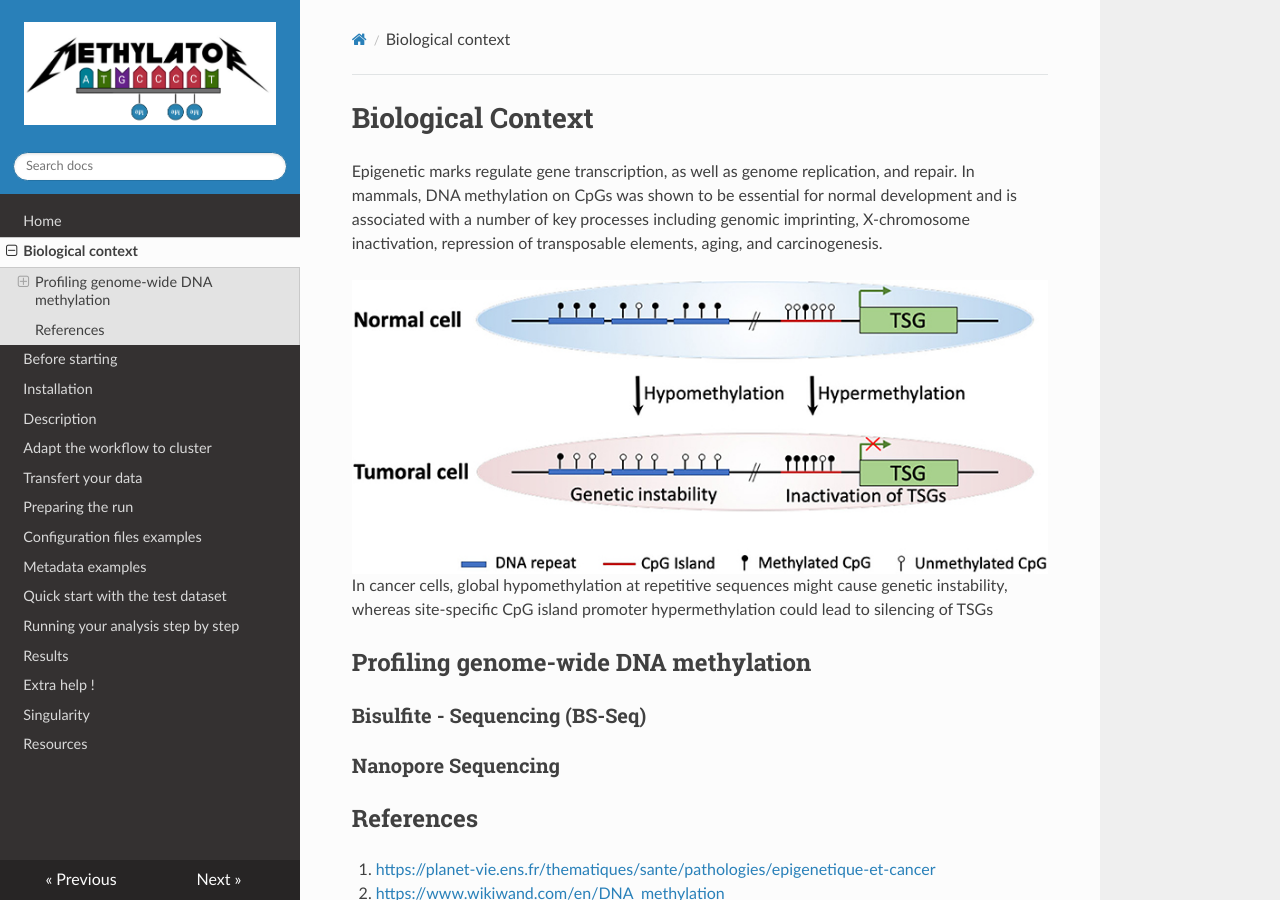
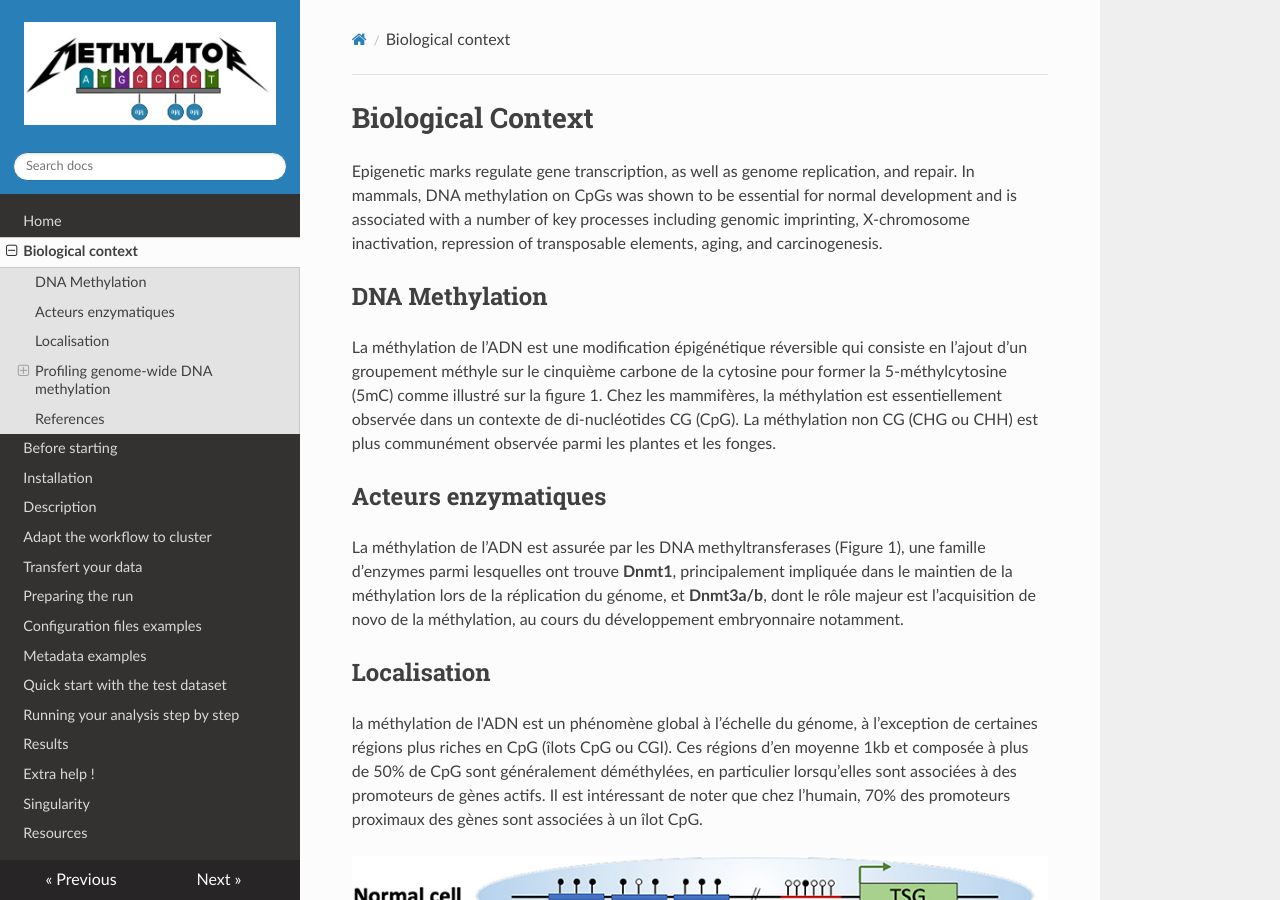
Before and after one commit to parisepigenetics/Methylator-Documentation, an MkDocs documentation site: the page built from docs/biological_context.md, in a window 1280 px wide and 900 px high. Built offline with MkDocs 1.6.1, drawn with Linux system fonts in a browser that asks for light colours; nearby versions of some CDN libraries.

Commit message:
Update biological_context.md

```diff
--- a/docs/biological_context.md
+++ b/docs/biological_context.md
@@ -1,9 +1,21 @@
 # Biological Context
-
 
 Epigenetic marks regulate gene transcription, as well as genome replication, and repair. In mammals, DNA methylation on CpGs was shown to be
 essential for normal development and is associated with a number of key processes including genomic imprinting, X-chromosome inactivation, repression of
 transposable elements, aging, and carcinogenesis.
+
+##  DNA Methylation
+La méthylation de l’ADN est une modification épigénétique réversible qui consiste en l’ajout d’un groupement méthyle sur le cinquième carbone de la cytosine pour former la 5-méthylcytosine (5mC) comme illustré sur la figure 1. Chez les mammifères, la méthylation est essentiellement observée dans un contexte de di-nucléotides CG (CpG). La méthylation non  CG (CHG ou CHH) est plus communément
+observée parmi les plantes et les fonges.
+
+## Acteurs enzymatiques
+La méthylation de l’ADN est assurée par les DNA methyltransferases (Figure 1), une famille d’enzymes parmi lesquelles ont trouve **Dnmt1**, principalement impliquée dans le maintien de la
+méthylation lors de la réplication du génome, et **Dnmt3a/b**, dont le rôle majeur est l’acquisition de novo de la méthylation, au cours du développement embryonnaire notamment.
+
+## Localisation
+la méthylation de l'ADN est un phénomène global à l’échelle du génome, à l’exception de certaines régions plus riches en CpG (îlots CpG ou CGI). Ces régions d’en moyenne 1kb et
+composée à plus de 50% de CpG sont généralement déméthylées, en particulier lorsqu’elles sont associées à des promoteurs de gènes actifs. Il est intéressant de noter que chez
+l’humain, 70% des promoteurs proximaux des gènes sont associées à un îlot CpG.
 
 ![meth_cancer](img/meth_cancer.jpg)
 In cancer cells, global hypomethylation at repetitive sequences might cause genetic instability, whereas site-speciﬁc CpG island
```
